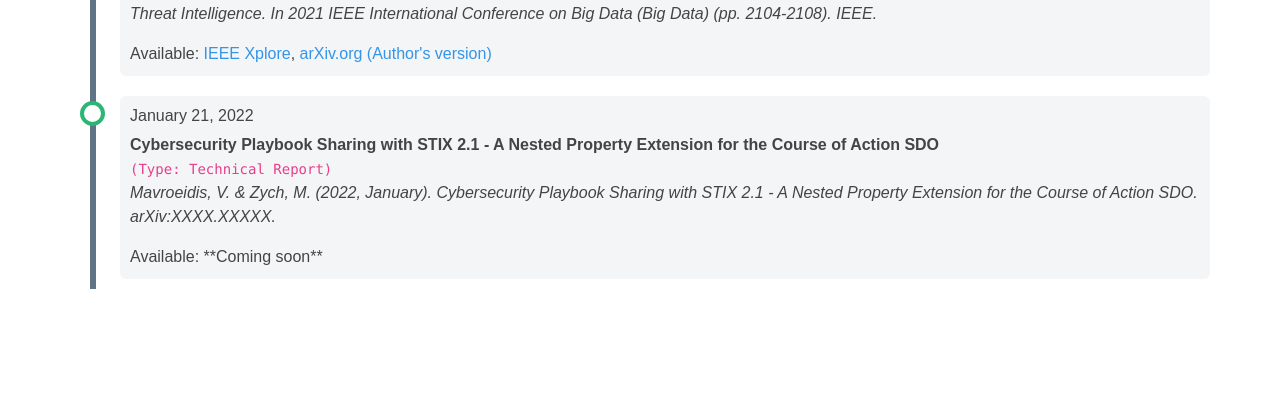
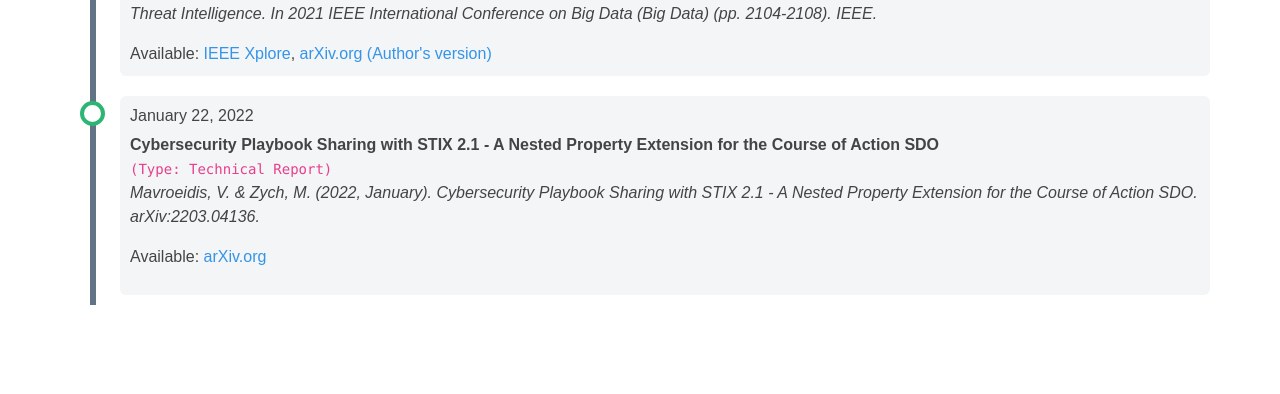
Before and after one commit to mateusdz/jcopweb, a Jekyll site: the page built from publications.html, in a window 1280 px wide. Shown: the part 371-765 px from the top of the page. Built offline with Jekyll 4.4.1, drawn with Linux system fonts in a browser that asks for light colours.

Commit message:
Added URL to the technical report.

```diff
--- a/publications.html
+++ b/publications.html
@@ -28,12 +28,12 @@ permalink: /publications.html
     <div class="timeline" data-aos="fade-in">
       <div class="timecard" data-aos="fade-up">
         <div class="content">
-          <h6>January 21, 2022</h6>
+          <h6>January 22, 2022</h6>
           <p><b>Cybersecurity Playbook Sharing with STIX 2.1 - A Nested Property Extension for the Course of Action SDO</b><br>
             <code>(Type: Technical Report)</code> <br>
-            <i>Mavroeidis, V. & Zych, M. (2022, January). Cybersecurity Playbook Sharing with STIX 2.1 - A Nested Property Extension for the Course of Action SDO. arXiv:XXXX.XXXXX. </i></p>
+            <i>Mavroeidis, V. & Zych, M. (2022, January). Cybersecurity Playbook Sharing with STIX 2.1 - A Nested Property Extension for the Course of Action SDO. arXiv:2203.04136. </i></p>
             <p>
-              Available: **Coming soon**
+              Available: <a href="https://arxiv.org/abs/2203.04136">arXiv.org
             </p>
         </div>
       </div>
```
